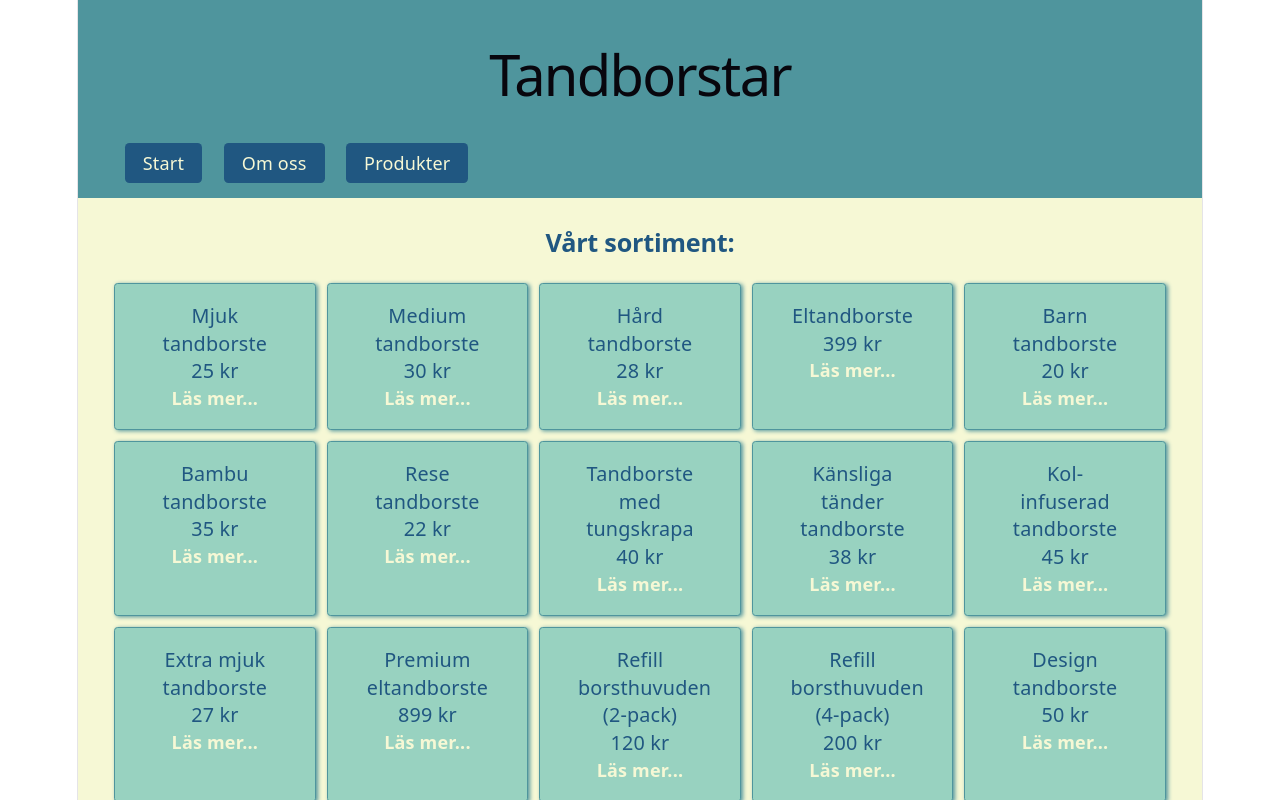
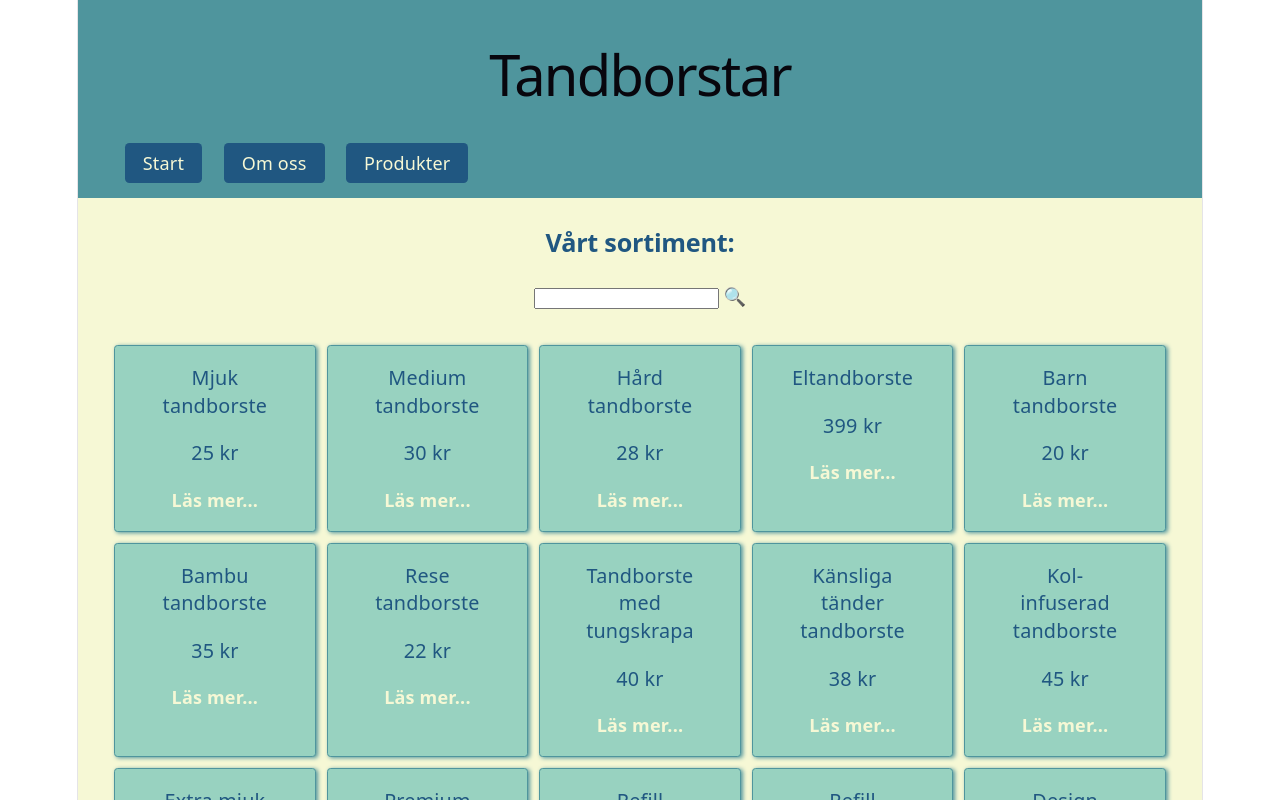
Before and after one commit to antoninadubrovska/routing-tasks, a React (Vite) app: page /#/products in a window 1280 px wide. Shown: the top 800 px of the page. Built offline with nearby package versions, Linux system fonts and the light colour scheme.

Commit message:
Added search function in products page

```diff
--- /dev/null
+++ b/src/data/utils.js
@@ -0,0 +1,5 @@
+const match = (needle, haystack) => {
+	return haystack.toLowerCase().includes(needle.toLowerCase())
+}
+
+export { match }
--- a/src/pages/About.jsx
+++ b/src/pages/About.jsx
@@ -7,8 +7,9 @@ const About = () => {
 				Vi är ett passionerat team som vill göra munvård enkel, prisvärd
 				och lite roligare! Vår idé är enkel – rätt tandborste kan göra
 				stor skillnad i din vardag. Därför erbjuder vi noggrant utvalda
-				tandborstar som passar olika behov. Vi tror på friska leenden,
-				nöjda kunder och en fräsch start på varje dag. 😁✨{" "}
+				tandborstar 🪥  som passar olika behov. Vi tror på friska
+				leenden, nöjda kunder och en fräsch start på varje dag.
+				😁{" "}
 			</p>
 		</div>
 	);
--- a/src/pages/Details.jsx
+++ b/src/pages/Details.jsx
@@ -1,5 +1,8 @@
 import { useParams, useLoaderData, useNavigate, Link } from "react-router";
 import "./details.css";
+import ProductItem from "../components/ProductItem";
+//import { match } from
+
 
 const Details = () => {
 	const navigate = useNavigate();
@@ -28,7 +31,7 @@ const Details = () => {
 
 			<p>
 				{" "}
-				<a href="/products" onClick={goBack}>
+				<a className="backToProducts" href="/products" onClick={goBack}>
 					{" "}
 					Tillbaka till produkterna{" "}
 				</a>{" "}
--- a/src/pages/Products.jsx
+++ b/src/pages/Products.jsx
@@ -1,16 +1,41 @@
+import { useState, useMemo } from "react";
 import { useLoaderData } from "react-router";
 import ProductItem from "../components/ProductItem";
 import "./products.css";
+import { match } from "../data/utils";
+
 
 const Products = () => {
 	const toothbrushes = useLoaderData();
 	console.log("toothbrushes: ", toothbrushes);
 
+	const [searchText, setSearchText] = useState("");
+
+	const calculateValue = () =>
+		searchText === ""
+			? toothbrushes
+			: toothbrushes.filter((t) => match(searchText, t.name));
+
+	const matchingToothbrushes = useMemo(calculateValue, [
+		searchText,
+		toothbrushes
+	]);
+
 	return (
 		<div className="products">
 			<h2> Vårt sortiment: </h2>
+
+			<div className="search">
+				<input
+					type="text"
+					value={searchText}
+					onChange={(event) => setSearchText(event.target.value)}
+				/>{" "}
+				🔍
+			</div>
+
 			<div className="product-list">
-				{toothbrushes.map((t) => (
+				{matchingToothbrushes.map((t) => (
 					<ProductItem key={t.id} toothbrush={t} />
 				))}
 			</div>
--- a/src/pages/details.css
+++ b/src/pages/details.css
@@ -1,14 +1,26 @@
-h3{
+h3 {
 	color: var(--accent-bg);
 	font-size: 1.4em;
 	font-weight: 600;
 	margin: 1em;
 }
 
-p{
+p {
 	color: var(--accent-bg);
 	font-size: 1.1em;
 	font-weight: 400;
 	line-height: 1.4em;
-	margin: 0 1em;
+	margin: 0 1em 1em 1em;
 }
+
+.backToProducts {
+	/* margin-top: 2em; */
+
+	color: var(--main-bg-alternate);
+	text-decoration: none;
+
+
+	&:hover {
+		text-decoration: underline;
+	}
+}
--- a/src/pages/products.css
+++ b/src/pages/products.css
@@ -42,6 +42,6 @@
 	}
 
 	.search {
-		margin-bottom: 1em;
+		margin-bottom: 2em;
 	}
 }
```
